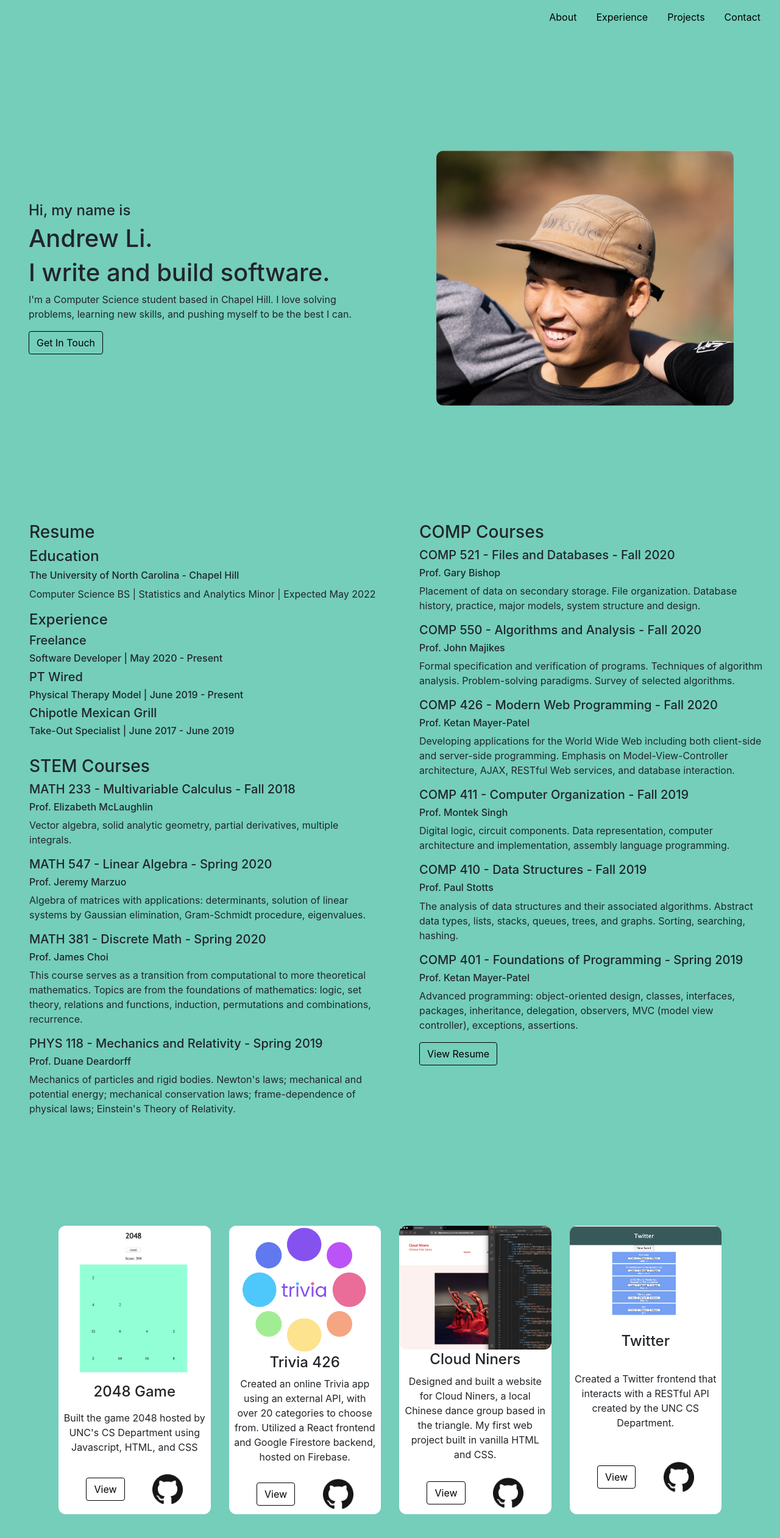
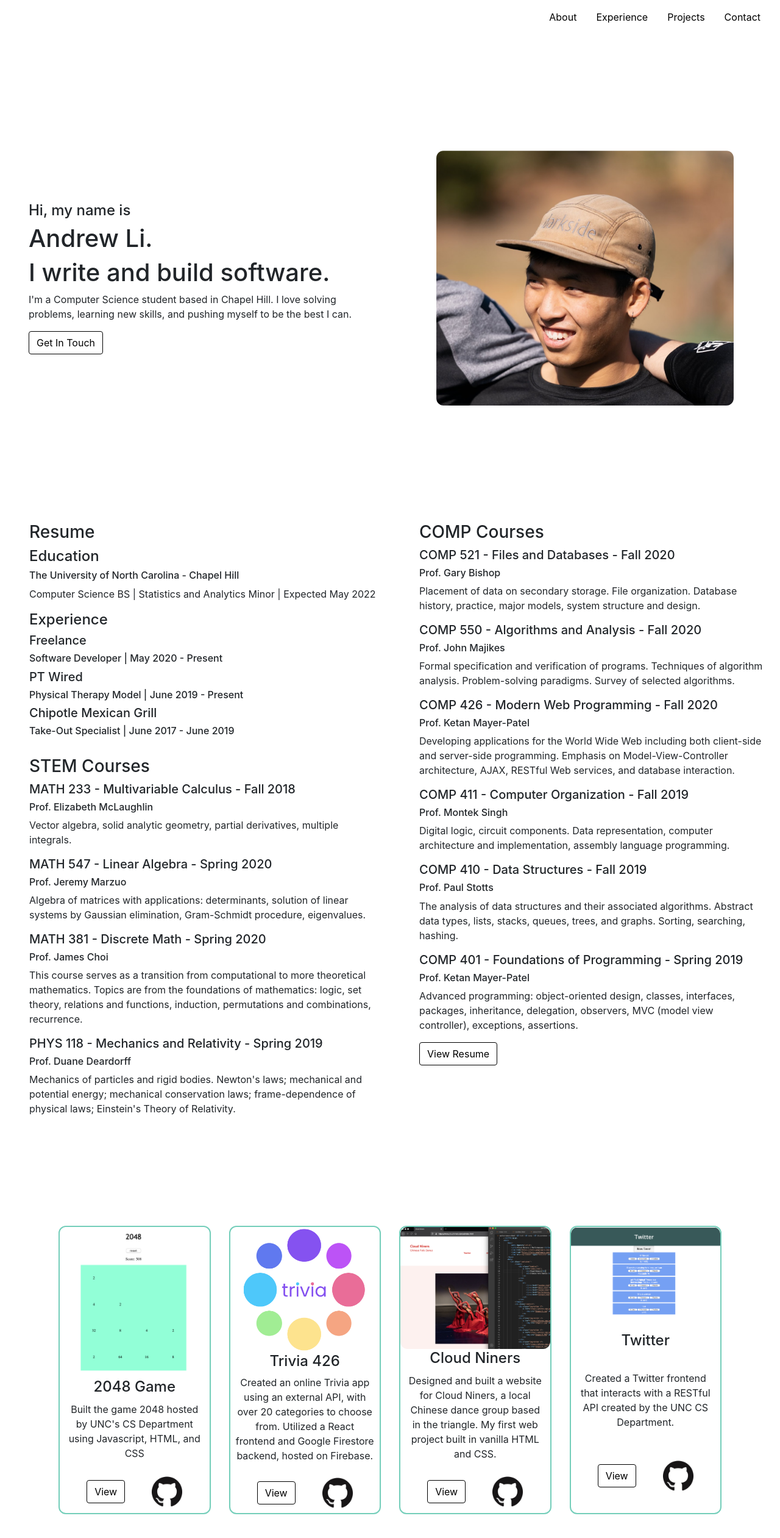
Before and after one commit to andrqwli/personal, a React (Create React App) app: page / in a window 1280 px wide. Shown: the top 2522 px of the page at 61% size. Built offline with nearby package versions, Linux system fonts and the light colour scheme.

Commit message:
change background colors and hover

```diff
--- a/src/css/App.css
+++ b/src/css/App.css
@@ -16,8 +16,8 @@
   -webkit-box-align: end;
       -ms-flex-align: end;
           align-items: flex-end;
-  color: white;
-  background-color: #74ceba;
+  color: black;
+  background-color: white;
 }
 
 .nav-item {
@@ -27,8 +27,16 @@
   color: black;
 }
 
+.nav-item:hover {
+  color: #74ceba;
+}
+
+a:hover {
+  color: #74ceba;
+}
+
 .navbar {
-  background-color: #74ceba;
+  background-color: white;
 }
 
 a {
@@ -40,7 +48,7 @@ a {
   display: -ms-flexbox;
   display: flex;
   width: 100%;
-  background-color: #74ceba;
+  background-color: white;
 }
 
 @media (min-width: 992px) {
@@ -179,8 +187,8 @@ img {
 
 .btn-outline-primary:hover {
   color: white;
-  background-color: black;
-  border-color: black;
+  background-color: #74ceba;
+  border-color: #74ceba;
 }
 
 .courses {
@@ -238,6 +246,9 @@ img {
 
 .project-card {
   border-radius: 12px;
+  border-style: solid;
+  border-color: #74ceba;
+  border-width: 2px;
   height: 100%;
   background-color: white;
   display: -webkit-box;
--- a/src/css/App.scss
+++ b/src/css/App.scss
@@ -1,6 +1,6 @@
 $tablet: 768px;
 $desktop: 992px;
-//$xlarge: 1500px;
+$teal: rgb(116, 206, 186);
 
 @mixin tablet {
     @media (min-width: #{$tablet}) {
@@ -19,11 +19,6 @@ $desktop: 992px;
         @content;
     }
 }
-// @mixin xlarge {
-//     @media (min-width: #{$xlarge}) {
-//         @content;
-//     }
-// }
 
 .App {
     text-align: center;
@@ -34,8 +29,8 @@ $desktop: 992px;
     flex-direction: row;
     justify-content: right;
     align-items: flex-end;
-    color: white;
-    background-color: rgb(116, 206, 186);
+    color: black;
+    background-color: white;
 }
 
 .nav-item {
@@ -43,8 +38,16 @@ $desktop: 992px;
     color: black;
 }
 
+.nav-item:hover {
+    color: $teal;
+}
+
+a:hover {
+    color: $teal;
+}
+
 .navbar {
-    background-color: rgb(116, 206, 186);
+    background-color: white;
 }
 
 a {
@@ -53,7 +56,7 @@ a {
 .page {
     display: flex;
     width: 100%;
-    background-color: rgb(116, 206, 186);
+    background-color: white;
 
     @include desktop {
         min-height: 100vh;
@@ -152,8 +155,8 @@ img {
 
 .btn-outline-primary:hover {
     color: white;
-    background-color: black;
-    border-color: black;
+    background-color: $teal;
+    border-color: $teal;
 }
 
 .courses {
@@ -191,6 +194,9 @@ img {
 
 .project-card {
     border-radius: 12px;
+    border-style: solid;
+    border-color: $teal;
+    border-width: 2px;
     height: 100%;
     background-color: white;
     display: flex;
@@ -223,10 +229,6 @@ img {
     width: 100%;
 }
 
-.contact {
-
-}
-
 #contact {
     justify-content: center;
 }
```
Also changed, not shown: 1 other file (tests, documents, lock files or other folders).
